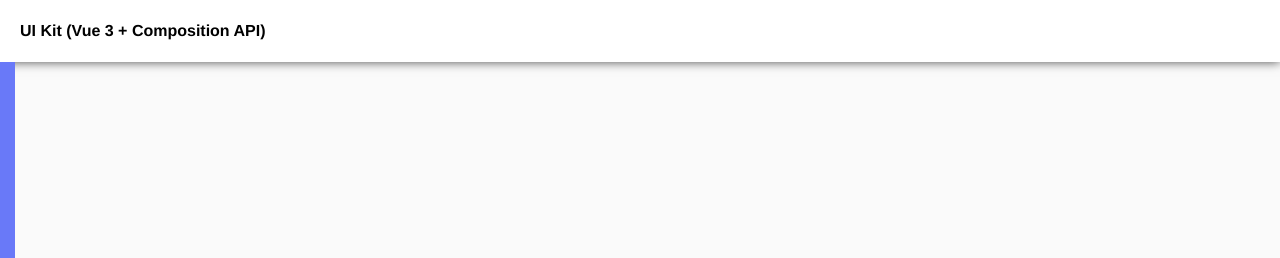
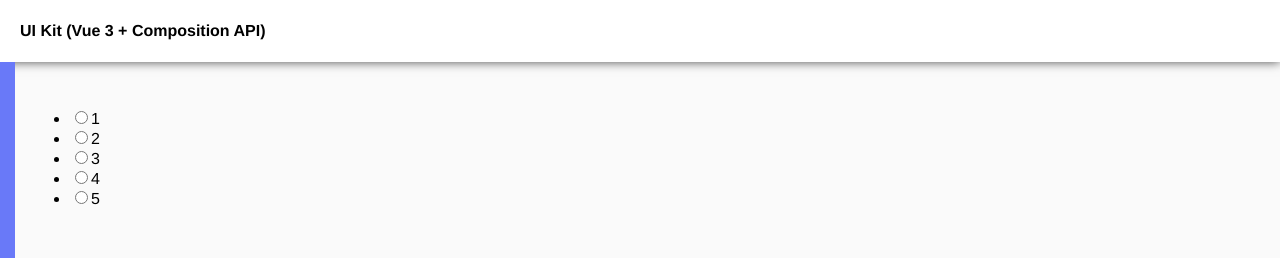
Before and after one commit to Chico-rso/UiKit-vue3, a Vue app: page /ratings in a window 1280 px wide. Shown: the top 258 px of the page. Built offline with nearby package versions, Linux system fonts and the light colour scheme.

Commit message:
add page rating view

```diff
--- a/src/components/Layout/Sidebar.vue
+++ b/src/components/Layout/Sidebar.vue
@@ -26,6 +26,7 @@
 	{name: "Table", href: "/table"},
 	{name: "Modal", href: "/modal"},
 	{name: "Slider", href: "/slider"},
+	{name: "FormRating", href: "/ratings"},
 ]);
 const props = defineProps({
 	sidebarOpen:
--- a/src/router/index.js
+++ b/src/router/index.js
@@ -10,6 +10,7 @@
 import TableView from "@/views/TableView.vue";
 import ModalView from "@/views/ModalView.vue";
 import SliderView from "@/views/SliderView.vue";
+import RatingView from "@/views/RatingView.vue";
 
 const router = createRouter({
 	history: createWebHistory(),
@@ -68,6 +69,11 @@
 			path: '/slider',
 			name: 'Slider',
 			component: SliderView
+		},
+		{
+			path: '/ratings',
+			name: 'FormRating',
+			component: RatingView
 		}
 	]
 })
--- /dev/null
+++ b/src/views/RatingView.vue
@@ -0,0 +1,12 @@
+<template>
+	<FormRating />
+</template>
+
+<script setup>
+import FormRating from "@/components/FormRating.vue";
+
+</script>
+
+<style scoped lang="scss">
+
+</style>
```
